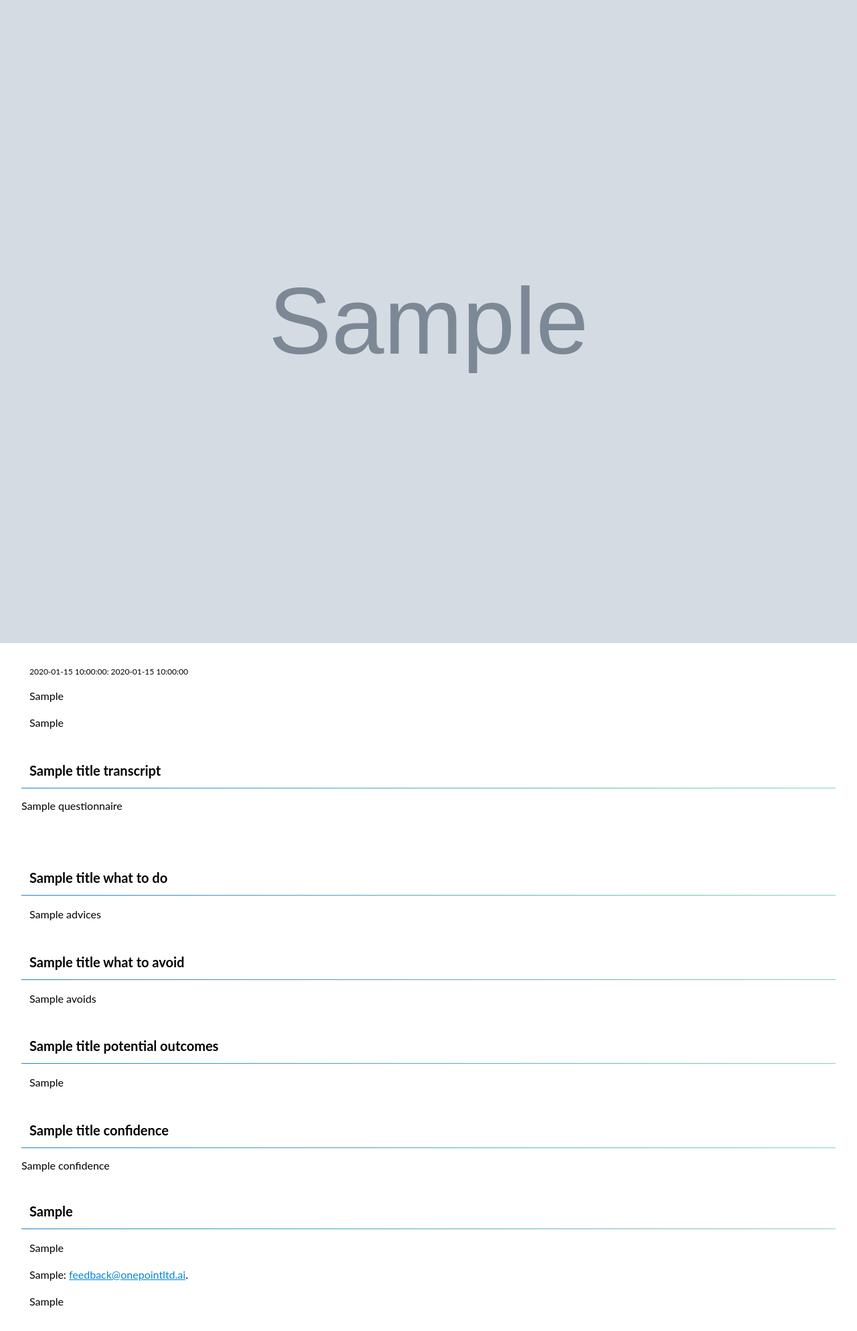
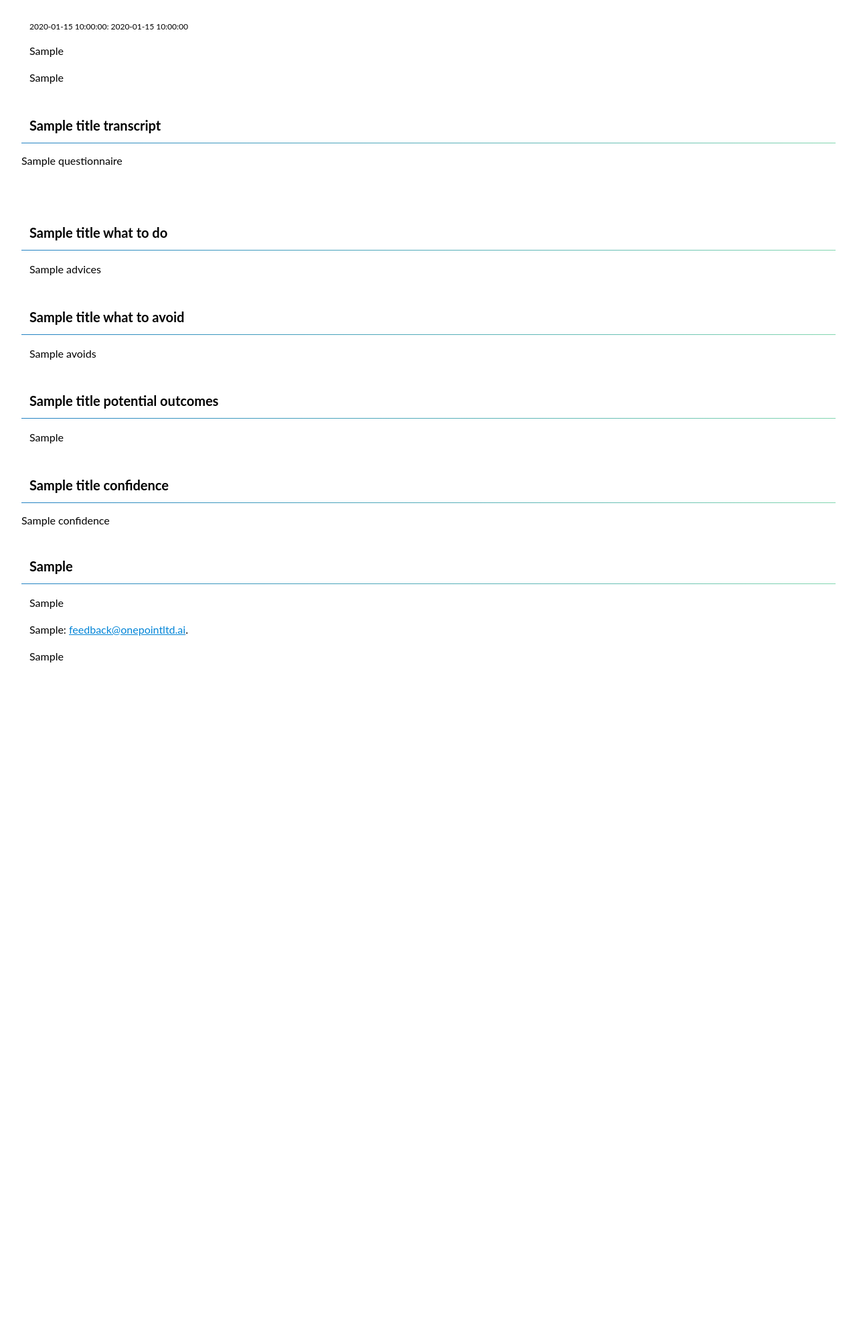
Before and after one commit to onepointconsulting/data-questionnaire-agent, a Python web app: template templates/results-template.html in a window 1280 px wide. Shown: the whole page at 67% size. After the commit the page ends 989 px from the top, so only its background shows below. Run offline with Jinja, Linux system fonts and the light colour scheme; the template is opened without the code that fills it: most values are stand-ins (such as "Sample title", 1, 10 or a date in 2020); grey boxes marked "Sample" are stand-in pictures.

Commit message:
Removed external links from report template

```diff
--- a/templates/results-template.html
+++ b/templates/results-template.html
@@ -99,7 +99,7 @@
 </head>
 
 <body>
-    <img src="{{banner}}" class="banner"/>
+    <!-- <img src="{{banner}}" class="banner"/> -->
     <!-- <img src="../public/images/banner_blank.png" class="banner"/> -->
     <div class="container">
 
```
